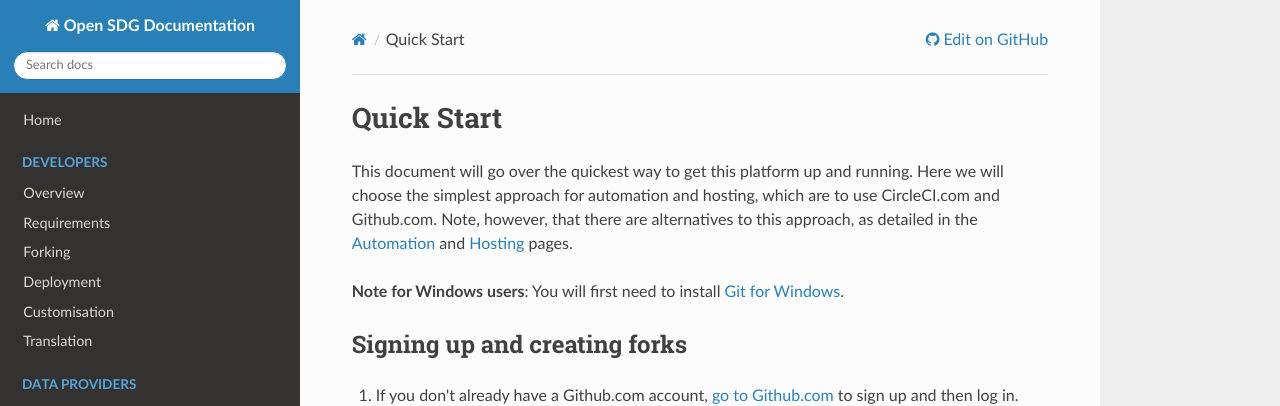
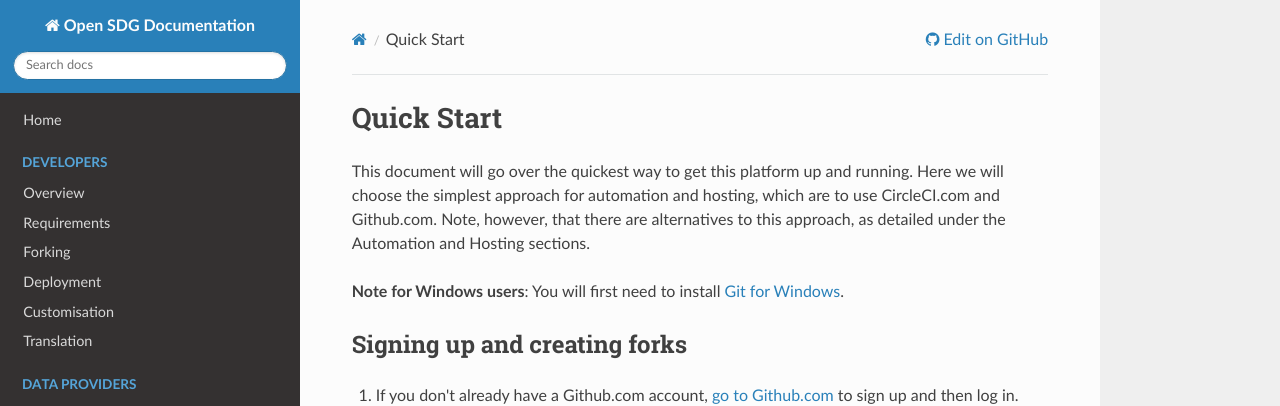
Before and after one commit to open-sdg/open-sdg, an MkDocs documentation site: the page built from docs/quick-start.md, in a window 1280 px wide and 900 px high. Shown: the top 406 px of the window. Built offline with MkDocs 1.6.1, drawn with Linux system fonts in a browser that asks for light colours; nearby versions of some CDN libraries.

Commit message:
Fix relative links

```diff
--- a/docs/quick-start.md
+++ b/docs/quick-start.md
@@ -1,6 +1,6 @@
 # Quick Start
 
-This document will go over the quickest way to get this platform up and running. Here we will choose the simplest approach for automation and hosting, which are to use CircleCI.com and Github.com. Note, however, that there are alternatives to this approach, as detailed in the [Automation](automation/index.md) and [Hosting](hosting/index.md) pages.
+This document will go over the quickest way to get this platform up and running. Here we will choose the simplest approach for automation and hosting, which are to use CircleCI.com and Github.com. Note, however, that there are alternatives to this approach, as detailed under the Automation and Hosting sections.
 
 __Note for Windows users__: You will first need to install [Git for Windows](https://git-scm.com/download/win).
 
```
